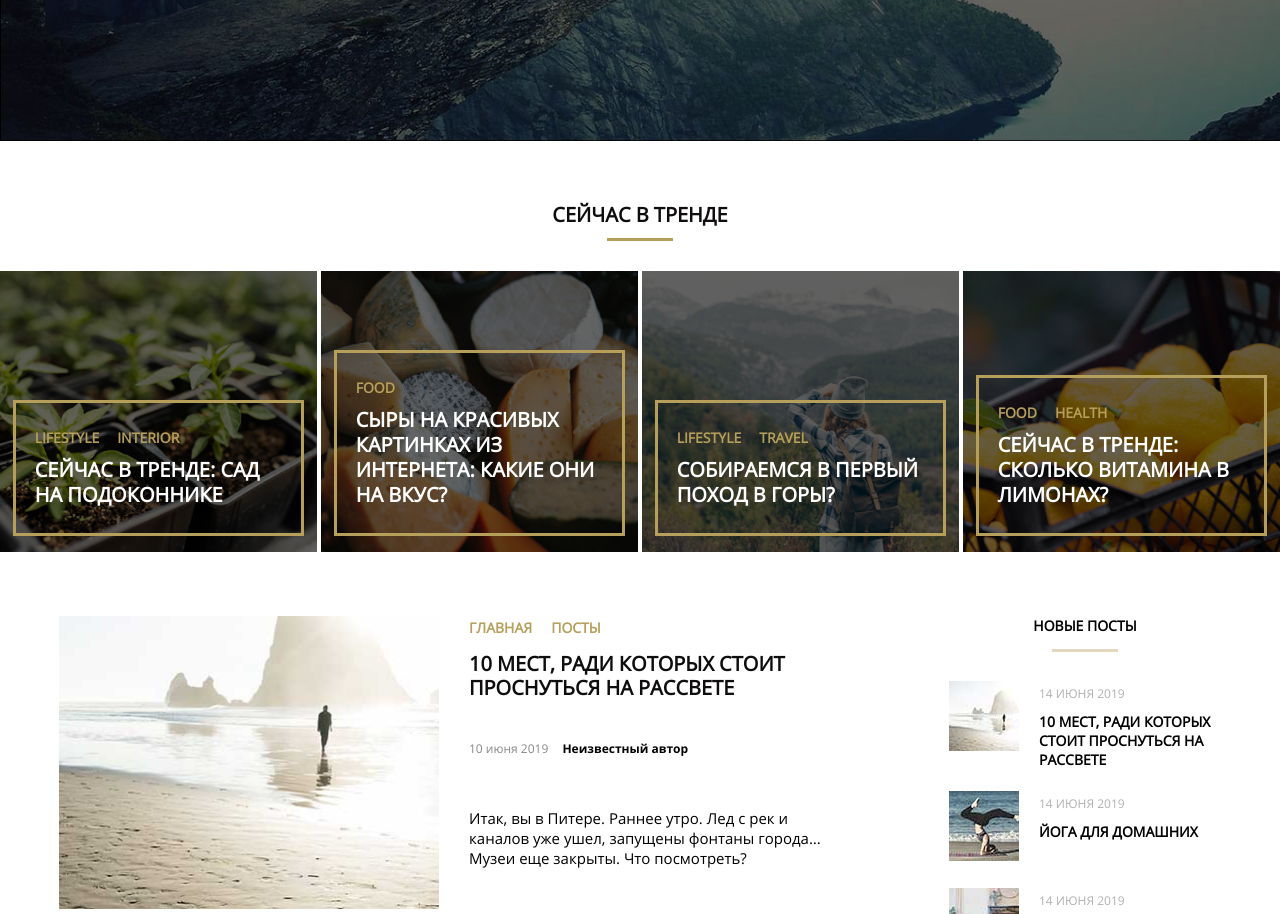
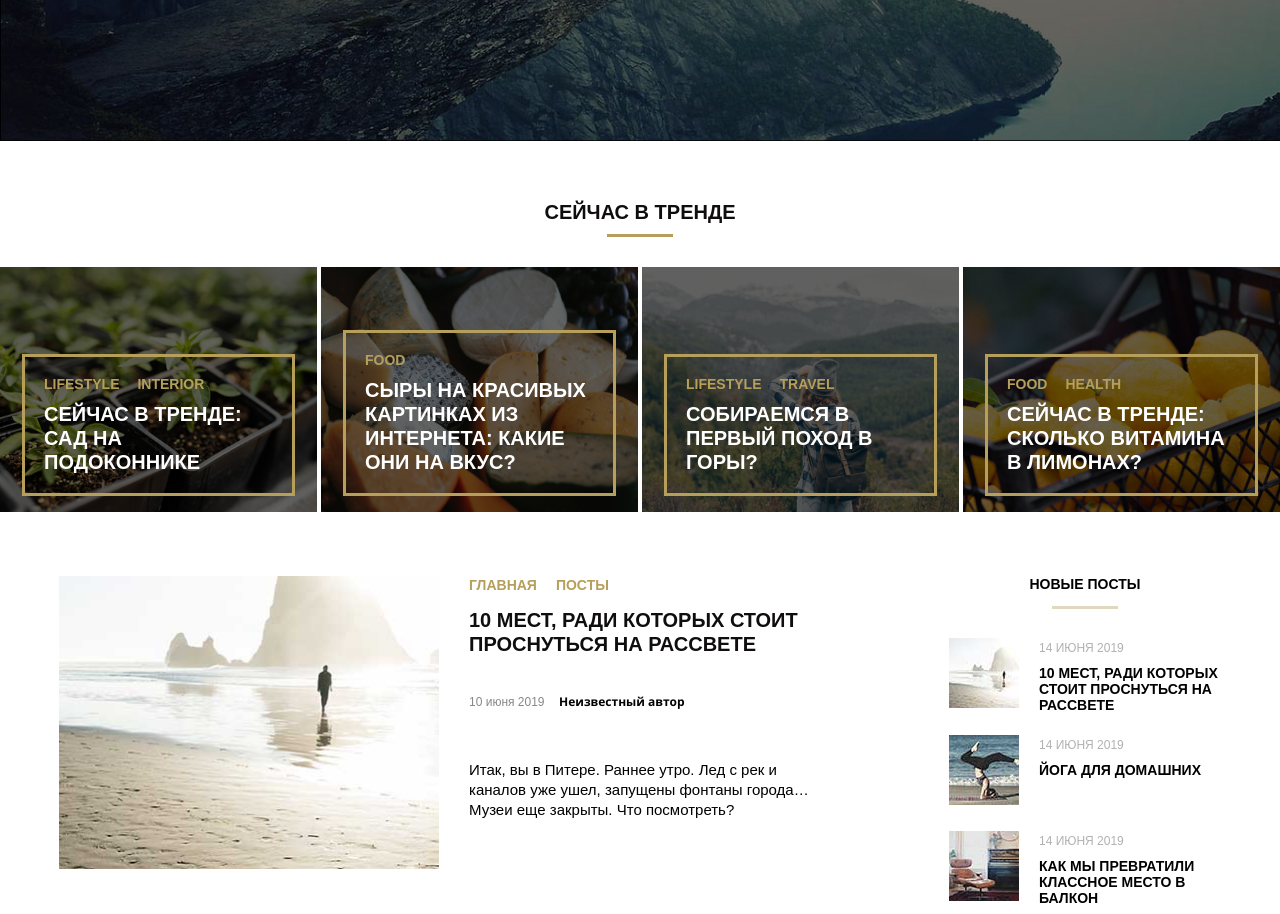
Before and after one commit to sedoy113/netology-mobile, a plain HTML site: page index.html in a window 1280 px wide. Shown: the part 350-1264 px from the top of the page. Drawn offline with Linux system fonts and the light colour scheme.

Commit message:
correction img and ff

```diff
--- a/css/style.css
+++ b/css/style.css
@@ -3,14 +3,13 @@
 	src: url(../fonts/OpenSans-Regular.ttf) format("ttf"), url(../fonts/OpenSans-Regular.woff2) format("woff2"), url(../fonts/OpenSans-Regular.woff) format("woff");
 	font-weight: 400;
 	font-style: normal;
-}
 
-@font-face {
 	font-family: "OpenSans-Bold";
 	src: url(../fonts/OpenSans-Bold.ttf) format("ttf"), url(../fonts/OpenSans-Bold.woff2) format("woff2"), url(../fonts/OpenSans-Bold.woff) format("woff");
 	font-weight: 700;
 	font-style: bold;
 }
+
 
 /* reset */
 body {
@@ -230,6 +229,12 @@ body {
 	background-size: cover;
 }
 
+.trends-item-img {
+	width: 100%;
+	object-fit: cover;
+	object-position: center;
+}
+
 .trends-item::after {
 	content: "";
 	display: inline-block;
@@ -242,32 +247,21 @@ body {
 	opacity: 0.6;
 }
 
-.trends-item-garden {
-	background-image: url(../images/trend1.jpg);
+.trends-item-header {
+	box-sizing: border-box;
+	border: 3px solid #b59f5b;
+	padding-left: 6%;
+	padding-top: 6%;
+	padding-right: 6%;
+	padding-bottom: 6%;
+	margin-left: 22px;
+	margin-right: 22px;
+	margin-bottom: 16px;
+	position: absolute;
+	bottom: 0;
+	z-index: 1;
 }
 
-.trends-item-cheese {
-	background-image: url(../images/trend2.jpg);
-}
-
-.trends-item-mountains {
-	background-image: url(../images/trend3.jpg);
-}
-
-.trends-item-lemons {
-	background-image: url(../images/trend4.jpg);
-}
-
-.trends-item-header {
-	display: flex;
-	flex-wrap: wrap;
-	max-width: 370px;
-	background-color: rgba(0, 0, 0, 0);
-	border: 3px solid #b59f5b;
-	padding: 8% 6%;
-	margin: 25% 4% 5%;
-	z-index: 1;
-}
 
 .trends-item-categories {
 	padding: 0;
--- a/index.html
+++ b/index.html
@@ -54,7 +54,8 @@
     <div class="trends">
       <h3 class="main-titles">Сейчас в тренде</h3>
       <div class="trends-items-container">
-        <article class="trends-item trends-item-garden">
+        <article class="trends-item">
+          <img class="trends-item-img" src="../images/trend1.jpg" alt="" />
           <header class="trends-item-header">
             <ul class="trends-item-categories">
               <li class="trends-item-category">
@@ -72,7 +73,8 @@
           </header>
         </article>
 
-        <article class="trends-item trends-item-cheese">
+        <article class="trends-item">
+          <img class="trends-item-img" src="../images/trend2.jpg" alt="" />
           <header class="trends-item-header">
             <ul class="trends-item-categories">
               <li class="trends-item-category">
@@ -86,7 +88,8 @@
             </h3>
           </header>
         </article>
-        <article class="trends-item trends-item-mountains">
+        <article class="trends-item">
+          <img class="trends-item-img" src="../images/trend3.jpg" alt="" />
           <header class="trends-item-header">
             <ul class="trends-item-categories">
               <li class="trends-item-category">
@@ -104,7 +107,8 @@
           </header>
         </article>
 
-        <article class="trends-item trends-item-lemons">
+        <article class="trends-item">
+          <img class="trends-item-img" src="../images/trend4.jpg" alt="" />
           <header class="trends-item-header">
             <ul class="trends-item-categories">
               <li class="trends-item-category">
```
